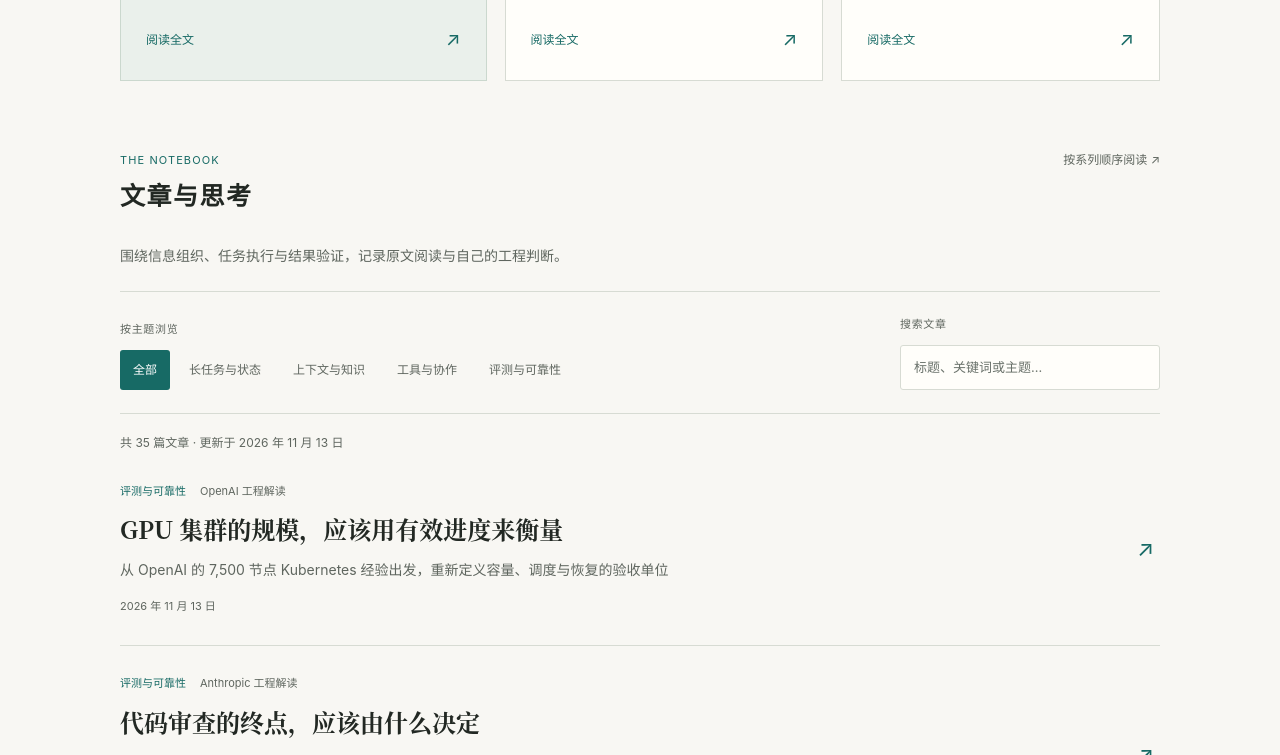
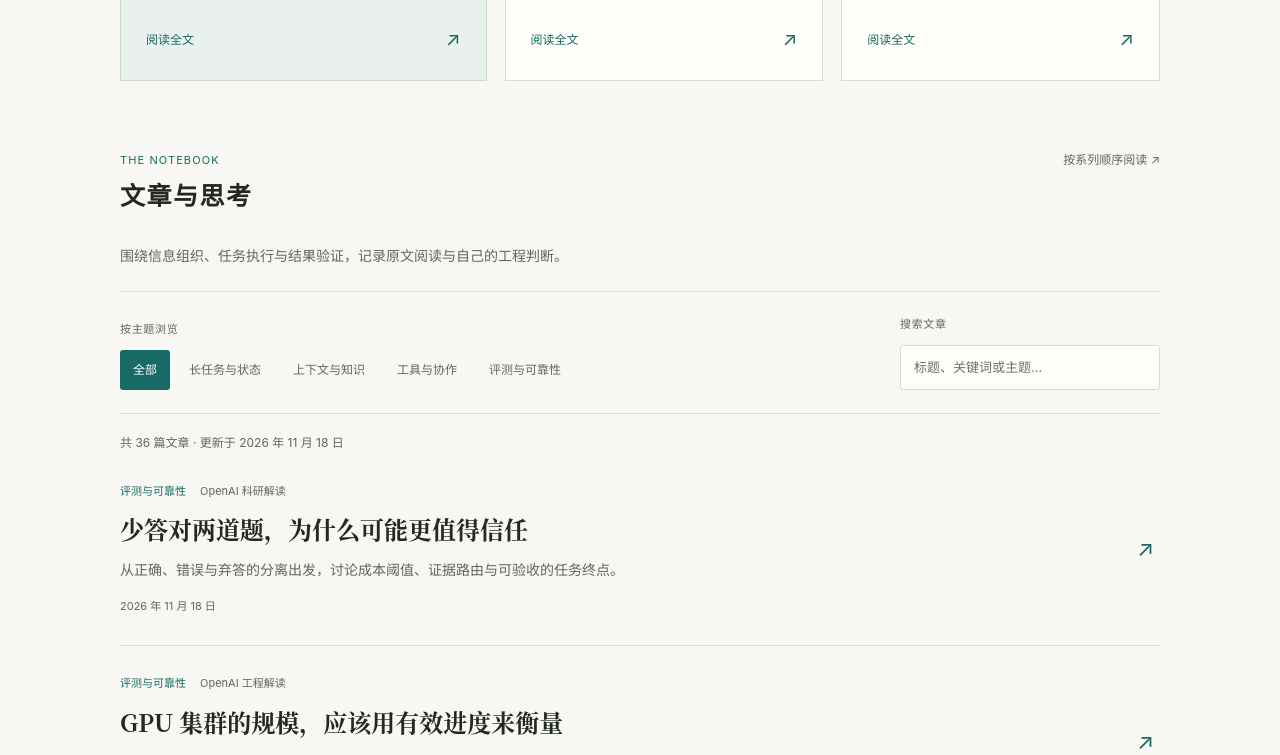
Before and after one commit to leo528-ai/medwork-deck, a plain HTML site: page blog/index.html in a window 1280 px wide. Both pictures are taken after a click on the button "全部". Shown: the part 825-1580 px from the top of the page. Drawn offline with Linux system fonts and the light colour scheme.

Commit message:
Publish essay on hallucination evaluation and abstention

```diff
--- a/blog/index.html
+++ b/blog/index.html
@@ -47,8 +47,9 @@
 <div><span class="filter-label" id="filter-label">按主题浏览</span><div class="filters" role="group" aria-labelledby="filter-label"><button type="button" data-filter="全部" aria-pressed="true" aria-controls="article-list">全部</button><button type="button" data-filter="长任务与状态" aria-pressed="false" aria-controls="article-list">长任务与状态</button><button type="button" data-filter="上下文与知识" aria-pressed="false" aria-controls="article-list">上下文与知识</button><button type="button" data-filter="工具与协作" aria-pressed="false" aria-controls="article-list">工具与协作</button><button type="button" data-filter="评测与可靠性" aria-pressed="false" aria-controls="article-list">评测与可靠性</button></div></div>
 <div class="search-box"><label class="search-label" for="article-search">搜索文章</label><input id="article-search" type="search" placeholder="标题、关键词或主题…" autocomplete="off" aria-controls="article-list"></div>
 </div>
-<p class="result-count" id="result-count" role="status" aria-live="polite" aria-atomic="true">共 35 篇文章 · 更新于 2026 年 11 月 13 日</p>
+<p class="result-count" id="result-count" role="status" aria-live="polite" aria-atomic="true">共 36 篇文章 · 更新于 2026 年 11 月 18 日</p>
 <ul class="entries" id="article-list">
+<li class="entry" data-category="评测与可靠性"><article><div class="entry-meta"><span>评测与可靠性</span><span>OpenAI 科研解读</span></div><h3><a href="../articles/hallucination-evaluation-abstention.html">少答对两道题，为什么可能更值得信任</a></h3><p>从正确、错误与弃答的分离出发，讨论成本阈值、证据路由与可验收的任务终点。</p><time datetime="2026-11-18">2026 年 11 月 18 日</time></article><span class="entry-arrow" aria-hidden="true">↗</span></li>
 <li class="entry" data-category="评测与可靠性"><article><div class="entry-meta"><span>评测与可靠性</span><span>OpenAI 工程解读</span></div><h3><a href="../articles/gpu-cluster-effective-progress.html">GPU 集群的规模，应该用有效进度来衡量</a></h3><p>从 OpenAI 的 7,500 节点 Kubernetes 经验出发，重新定义容量、调度与恢复的验收单位</p><time datetime="2026-11-13">2026 年 11 月 13 日</time></article><span class="entry-arrow" aria-hidden="true">↗</span></li>
 <li class="entry" data-category="评测与可靠性"><article><div class="entry-meta"><span>评测与可靠性</span><span>Anthropic 工程解读</span></div><h3><a href="../articles/code-review-risk-evidence-convergence.html">代码审查的终点，应该由什么决定</a></h3><p>读 Claude Code 团队的分层审查：证据、风险审批、审查收敛、事故评测与上线责任，怎样共同决定一项修改可以交付。</p><time datetime="2026-11-06">2026 年 11 月 6 日</time></article><span class="entry-arrow" aria-hidden="true">↗</span></li>
 
@@ -117,7 +118,7 @@
       if (visible) count += 1;
     });
     buttons.forEach(function (button) { button.setAttribute('aria-pressed', String(button.dataset.filter === active)); });
-    status.textContent = (query || active !== '全部') ? '显示 ' + count + ' / ' + entries.length + ' 篇文章' : '共 ' + entries.length + ' 篇文章 · 更新于 2026 年 11 月 13 日';
+    status.textContent = (query || active !== '全部') ? '显示 ' + count + ' / ' + entries.length + ' 篇文章' : '共 ' + entries.length + ' 篇文章 · 更新于 2026 年 11 月 18 日';
     empty.hidden = count !== 0;
   }
   buttons.forEach(function (button) { button.addEventListener('click', function () { active = button.dataset.filter; update(); }); });
```
Also changed, not shown: articles/hallucination-evaluation-abstention.html (added, +1 -0 lines), articles/index.html (+1 -1 lines).
